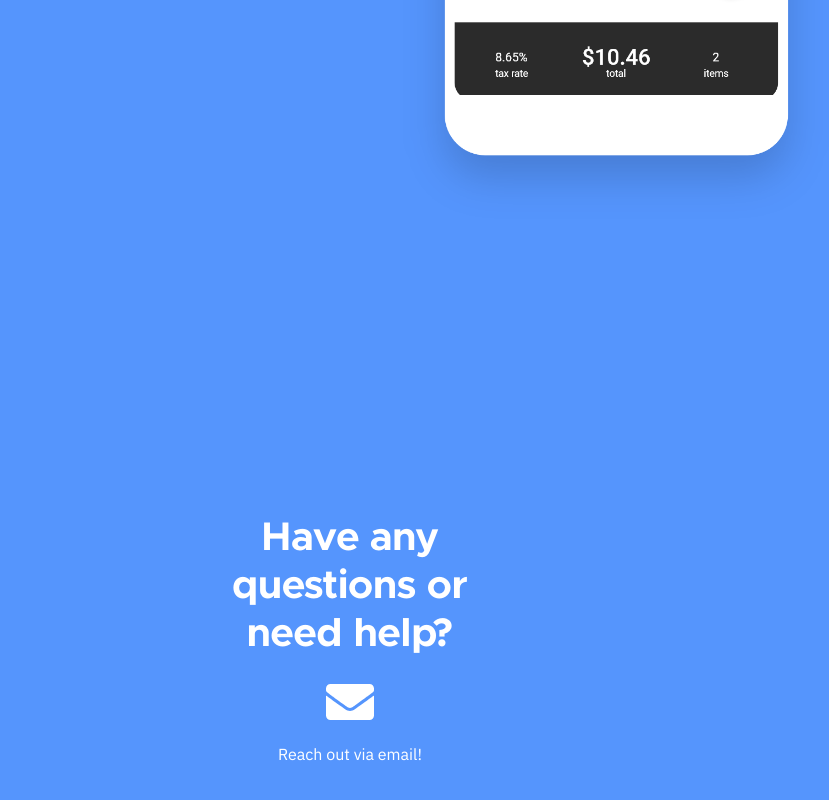
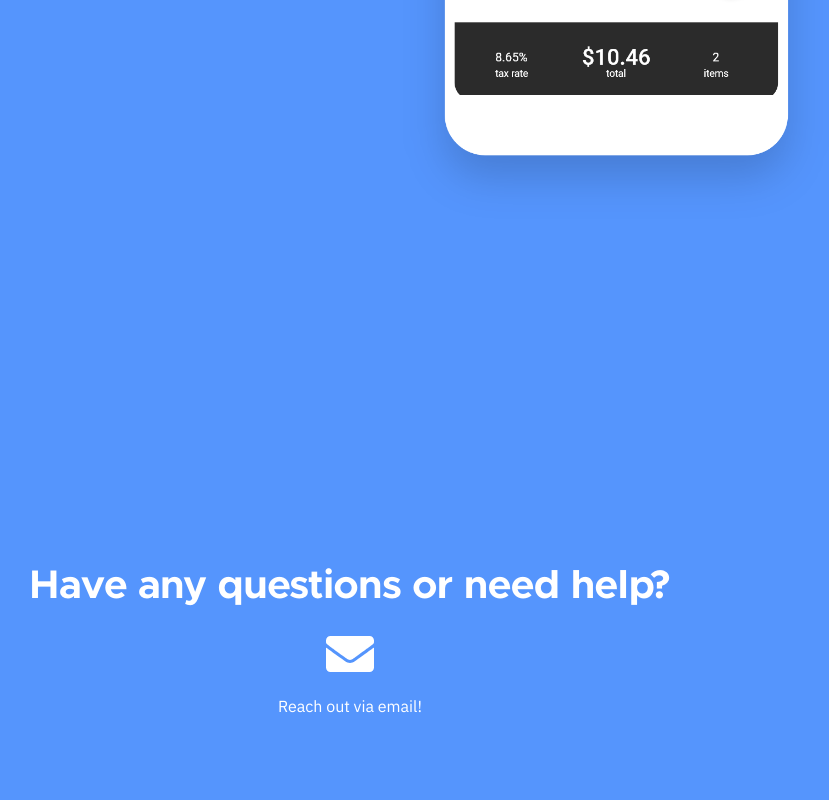
Before and after one commit to incognitorobito/presto-site, a website: page index.html in a window 1280 px wide. Shown: the part 2960-3760 px from the top of the page, without its empty margins (290-1119 px from the left). Drawn offline with nearby package versions, Linux system fonts and the light colour scheme.

Commit message:
Simplify help layout

```diff
--- a/index.html
+++ b/index.html
@@ -116,9 +116,7 @@
   <section>
     <div class="container">
       <div class="columns" style="height: 100%;">
-        <div class="column col-4 col-mx-auto col-sm-12">
-          <div class="columns">
-            <div class="column col-8 col-mx-auto">
+        <div class="col-8 col-mx-auto">
           <div class="flexbox" style="height: 100%;">
             <div class="centered">
               <h1>Have any questions or need help?</h1>
@@ -132,8 +130,6 @@
         </div>
       </div>
     </div>
-      </div>
-    </div>
   </section>
 
 </body>
```
Lines whose indentation alone changed are shown as unchanged.
